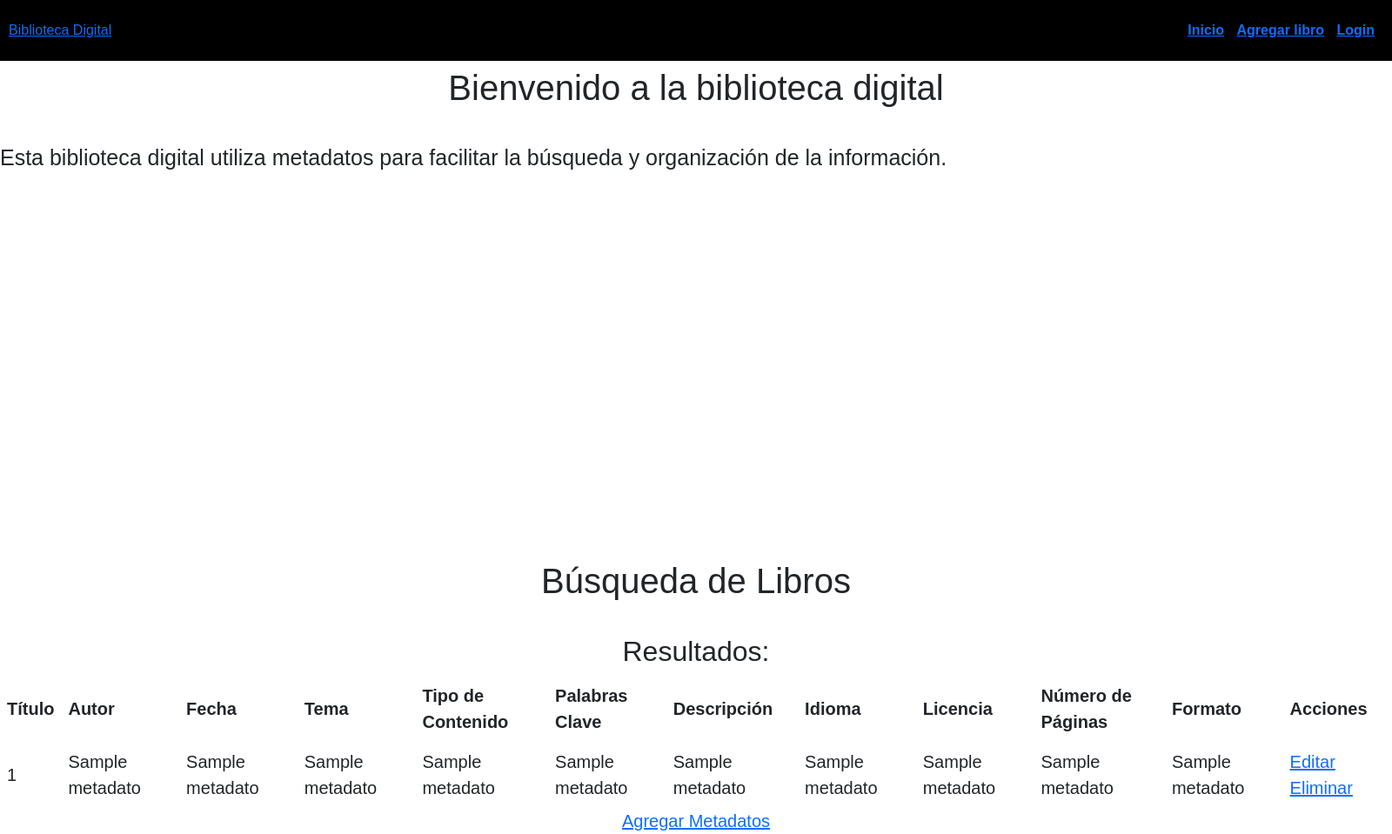
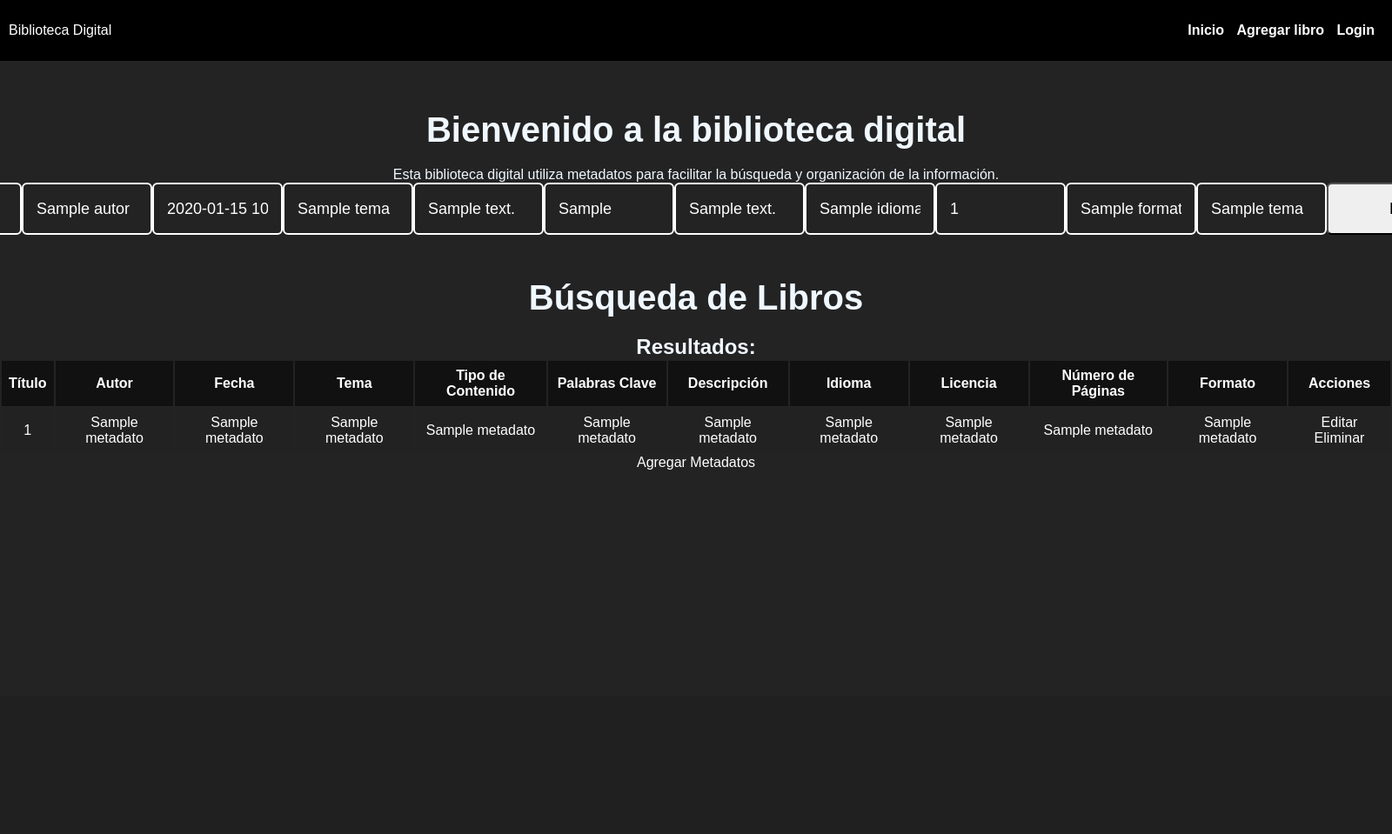
Before and after one commit to DiegoGonzalez2807/PROYECTO-GEME, a Flask app: template templates/index.html in a window 1600 px wide; the page is wider, and only the part inside the window is pictured. Shown: that part at 87% size. After the commit the page ends 540 px from the top of that part, so only its background shows below. Run offline with Flask 3, Linux system fonts and the light colour scheme; the template is opened without the code that fills it: most values are stand-ins (such as "Sample title", 1, 10 or a date in 2020); some libraries are stand-ins or nearby versions.

Commit message:
Arreglo index

```diff
--- a/templates/index.html
+++ b/templates/index.html
@@ -1,5 +1,6 @@
 <!DOCTYPE html>
 <html>
+<head>
     <style>
         *{
             margin: 0;
@@ -13,6 +14,7 @@
             background-color: #232324;
             color: aliceblue;
         }
+
         header{
             display: flex;
             justify-content: space-between;
@@ -81,58 +83,49 @@
             color: white;
         }
 
+        #busqueda{
+            display: flex;
+            flex-direction: column;
+            align-items: center;
+            text-align: center;
+            padding-top: 50px;
+        }
+
         #biblioteca{
             display: flex;
-            flex-direction: column; /* Asegura que los elementos estén uno debajo del otro */
-            align-items: center; /* Centra horizontalmente los elementos */
-            justify-content: center; /* Centra verticalmente los elementos */
-            height: 80vh; /* Establece la altura de la sección según tus necesidades */
-            font-size: 20px;
-            padding-top: 350px;
+            flex-direction: column;
+            align-items: center;
+            text-align: center;
+            padding-top: 50px;
         }
 
         h1{
-            margin-top: 0;
-            font-size: 70px;
-            text-align: initial;
-            flex-direction: column;
-            justify-content: center;
-            padding-bottom: 30px;
-            margin: 0;
+            font-size: 40px;
+            margin-bottom: 20px;
         }
 
+        table {
+            width: 100%;
+            color: white;
+        }
 
-        table {
-        border-collapse: collapse;
-        width: 100%;
+        th {
+            background-color: #111;
+            color: white;
         }
 
         th, td {
-        border: 1px solid whitesmoke; /* Establece un borde sólido a las celdas */
             padding: 8px;
-        text-align: left;
         }
 
-        #busqueda h1{
-            display: flex;
-            align-items: center;
-            text-align: center;
+        tr:nth-child(even) {
+            background-color: #222;
         }
 
-        #busqueda p{
-            display: flex;
-            align-items: center;
-            text-align: center;
-            font-size: 25px;
-            padding-bottom: 30px;
+        tr:hover {
+            background-color: #444;
         }
-
-
     </style>
-    <head>
-        <title>Biblioteca digital con metadatos</title>
-        <link rel="stylesheet" href="{{ url_for('static', filename='css/bootstrap.min.css') }}">
-        <link rel="stylesheet" href="{{ url_for('static', filename='css/style.css') }}">
 </head>
 <body>
     <header>
@@ -143,7 +136,7 @@
             <a href="{{ url_for('index') }}">Inicio</a>
             <a href="{{ url_for('agregar') }}">Agregar libro</a>
             <a href="{{ url_for('login') }}">Login</a>
-                </div>
+        </nav>
     </header>
     <main>
         <section id="busqueda">
```
Lines whose indentation alone changed are shown as unchanged.
